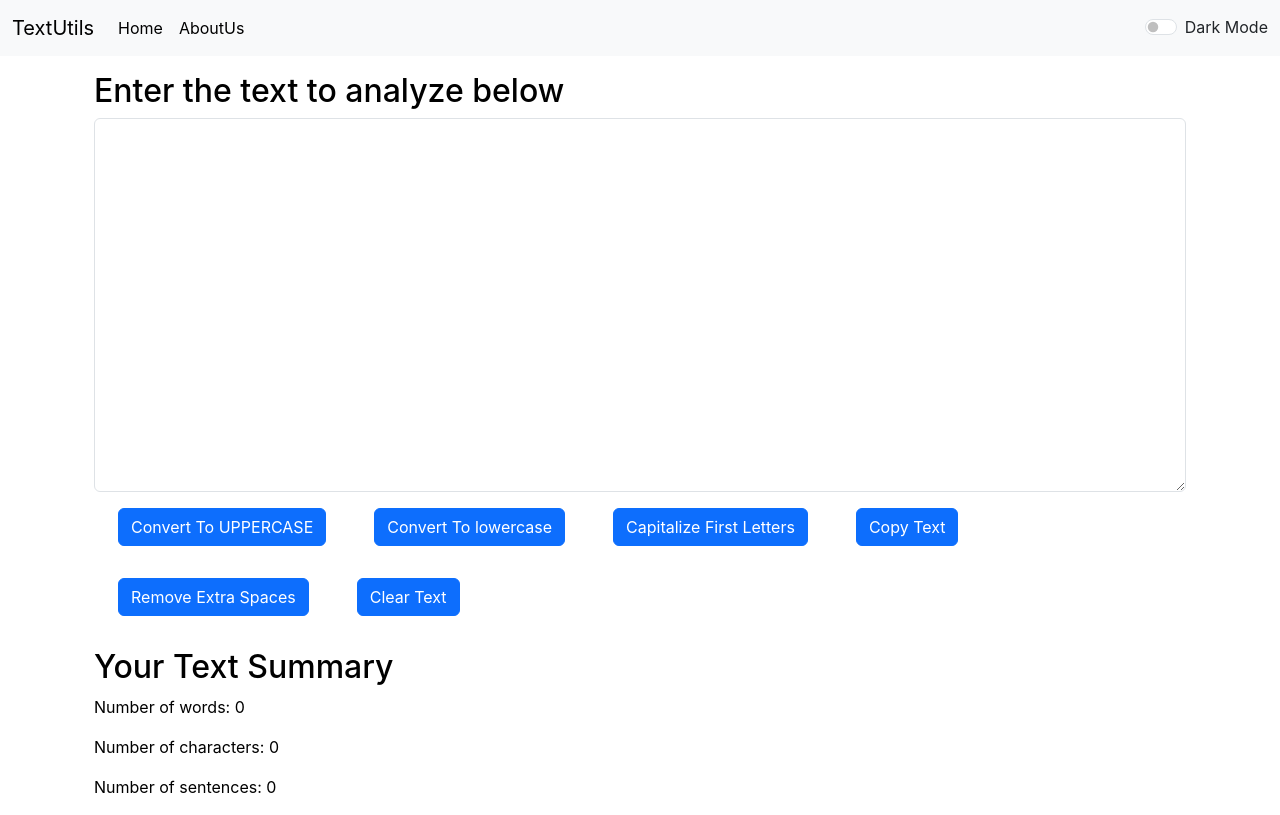
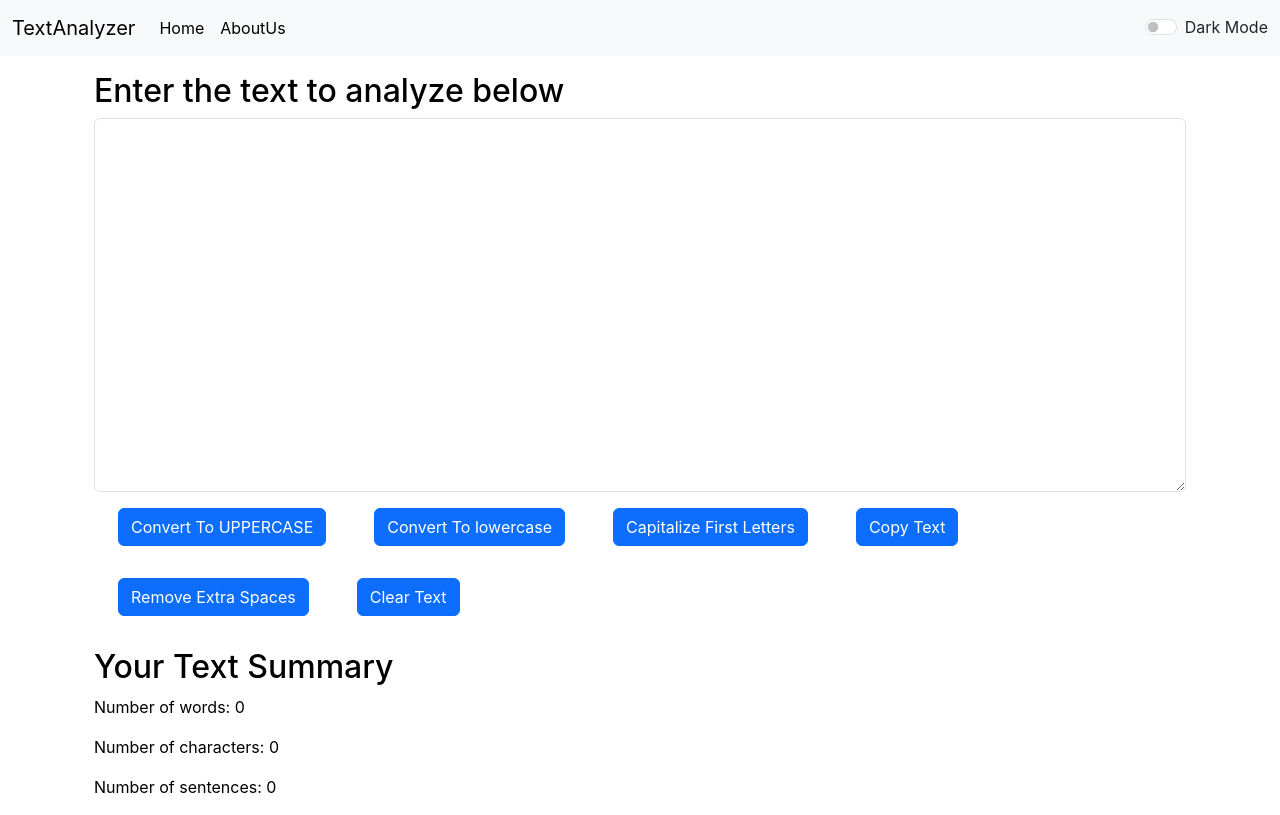
Before and after one commit to abdulrhmn02/TextAnalyzerApp, a React (Create React App) app: page / in a window 1280 px wide. Built offline with nearby package versions, Linux system fonts and the light colour scheme.

Commit message:
Corrected Website Name

```diff
--- a/src/App.js
+++ b/src/App.js
@@ -44,7 +44,7 @@ setAlert(null);
     <>
       <HashRouter>
         <Navbar
-          title="TextUtils"
+          title="TextAnalyzer"
           aboutText="AboutUs"
           mode={mode}
           toggleMode={toggleMode}
```
